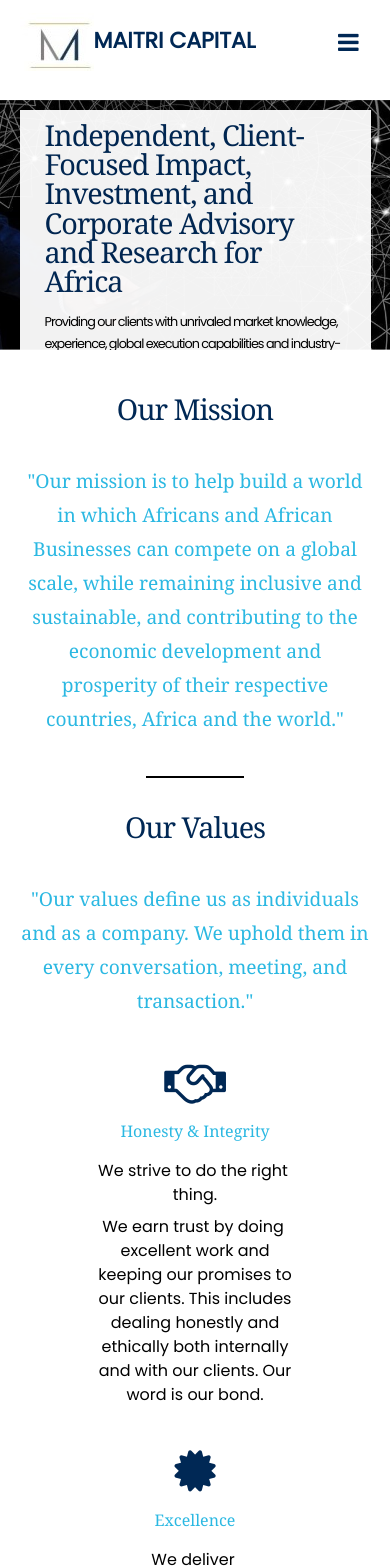
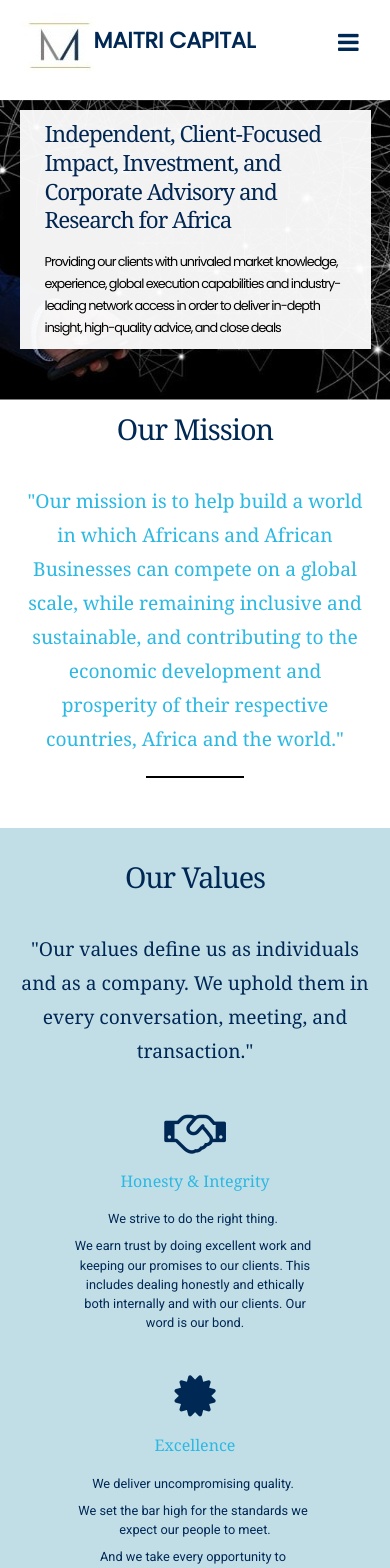
Before and after one commit to ealpha072/maitri_capital, a React (Create React App) app in the folder frontend/: page / in a window 390 px wide. Shown: the top 1568 px of the page. Built offline with nearby package versions, Linux system fonts and the light colour scheme; the HTML template or start-up script is replaced by a standard one.

Commit message:
Banner image fixed

```diff
--- a/frontend/src/components/About.jsx
+++ b/frontend/src/components/About.jsx
@@ -86,10 +86,11 @@ const About = () => {
 
 			<div className={styles.divider}></div>
 
-			<div className={styles.aboutTop}>
+			<div className={styles.separator}>
+				<div className={styles.aboutTop} style={{backgroundColor:"rgb(193, 222, 231)", paddingTop:"30px"}}>
 					<div className={styles.missionDiv}>
 						<p className="front-p">Our Values</p>
-					<p>
+						<p style={{color:"#002855"}}>
 							"Our values define us as individuals and as a company. We uphold
 							them in every conversation, meeting, and transaction."
 						</p>
@@ -144,6 +145,7 @@ const About = () => {
 								</ul>
 							</div>
 						</div>
+
 						<div className="row">
 							<div className={`col-sm-12 col-lg-3 ${styles.individualHolder}`}></div>
 							<div className={`col-sm-12 col-lg-3 ${styles.individualHolder}`}>
@@ -188,6 +190,7 @@ const About = () => {
 						</div>
 					</div>
 				</div>
+			</div>
 
 			<div className={styles.aboutBottom}>
 				<div className={styles.aboutLeft}>
--- a/frontend/src/components/Banner.jsx
+++ b/frontend/src/components/Banner.jsx
@@ -13,6 +13,7 @@ const Banner = ({backgroundImg, extraImg, mainText, shortText}) => {
                     </p>
                 </div>
             </div>
+
             <div className={styles.bannerImgDivider}>
 
             </div>
--- a/frontend/src/components/styles/About.module.css
+++ b/frontend/src/components/styles/About.module.css
@@ -2,7 +2,6 @@
     width: 90%;
     margin: auto;
     background-color: #fff;
-    margin-bottom: 20px;
 }
 
 .aboutTop > div:first-child{
@@ -16,12 +15,19 @@
 
 .divider{
     width: 10%;
-    margin: auto;
+    margin:auto;
     border-bottom: 2px solid #000;
+}
+
+.separator{
+    width: 100%;
+    background-color: rgba(193, 222, 231);
+    margin-top: 50px;
 }
 
 .valuesDiv{
     width: 100%;
+    /* background-color: rgb(193, 222, 231); */
     margin: auto;
 }
 
@@ -59,20 +65,20 @@
 }
 
 .individualHolder ul li{
-    width: 80%;
+    width: 70%;
     margin: auto;
-    font-size: 1.1rem;
-    color: #000;
+    font-size: 1.17rem;
+    font-weight: 400;
+    font-family: 'Roboto', sans-serif;
+    color: #002855;
     text-indent: -4px;
-    /* list-style-type: disc; */
     padding: 4px;
-    /* text-align: left; */
 }
 
 /* BOTTOM */
 .aboutBottom{
     width: inherit;
-    background-color: #eae9e9;
+    background-color: #fff;
 }
 
 .aboutBottom > div{
@@ -170,8 +176,7 @@
     }
 
     .individualHolder ul li{
-        font-size: 1rem;
-        width: 60%;
+        font-size: 0.8rem;
     }
 
     .individualHolder i{
@@ -180,6 +185,10 @@
 
     .aboutBottom > div {
         flex-direction: column;
+    }
+
+    .missionDiv p:first-child{
+        padding-top: 0px;
     }
 
     .missionDiv p:last-child{
@@ -215,7 +224,7 @@
     .diffMainHolder h3{
         width: 50%;
         margin: auto;
-        font-size: 1.4rem;
+        font-size: 1rem;
     }
 
     .diffMainHolder ul li{
@@ -228,7 +237,7 @@
     }
 
     .aboutLeft h3{
-        font-size: 1.8rem;
+        font-size: 1.4rem;
     }
 
     .aboutLeft p{
--- a/frontend/src/components/styles/Banner.module.css
+++ b/frontend/src/components/styles/Banner.module.css
@@ -58,11 +58,11 @@
 @media screen and (max-width:750px){
     .bannerContainer{
         margin: 100px 0px 10px 0px;
-        height: 250px;
+        height: 300px;
     }
 
     .bannerImgDiv{
-        height: 250px;
+        height: 300px;
         width: 100%;
         background-position: bottom;
     }
@@ -78,8 +78,8 @@
     }
 
     .paragraphOne{
-        font-size: 1.8rem;
-        line-height: 1.825rem;
+        font-size: 1.4rem;
+        line-height: 1.8rem;
     }
 
     .paragraphTwo{
--- a/frontend/src/index.css
+++ b/frontend/src/index.css
@@ -1,4 +1,5 @@
 @import url('https://fonts.googleapis.com/css2?family=Poppins:wght@100;400&display=swap');
+@import url('https://fonts.googleapis.com/css2?family=Montserrat&family=Raleway&family=Roboto&display=swap');
 
 :root{
   --blue: #44546A;
```
Lines whose indentation alone changed are shown as unchanged.
